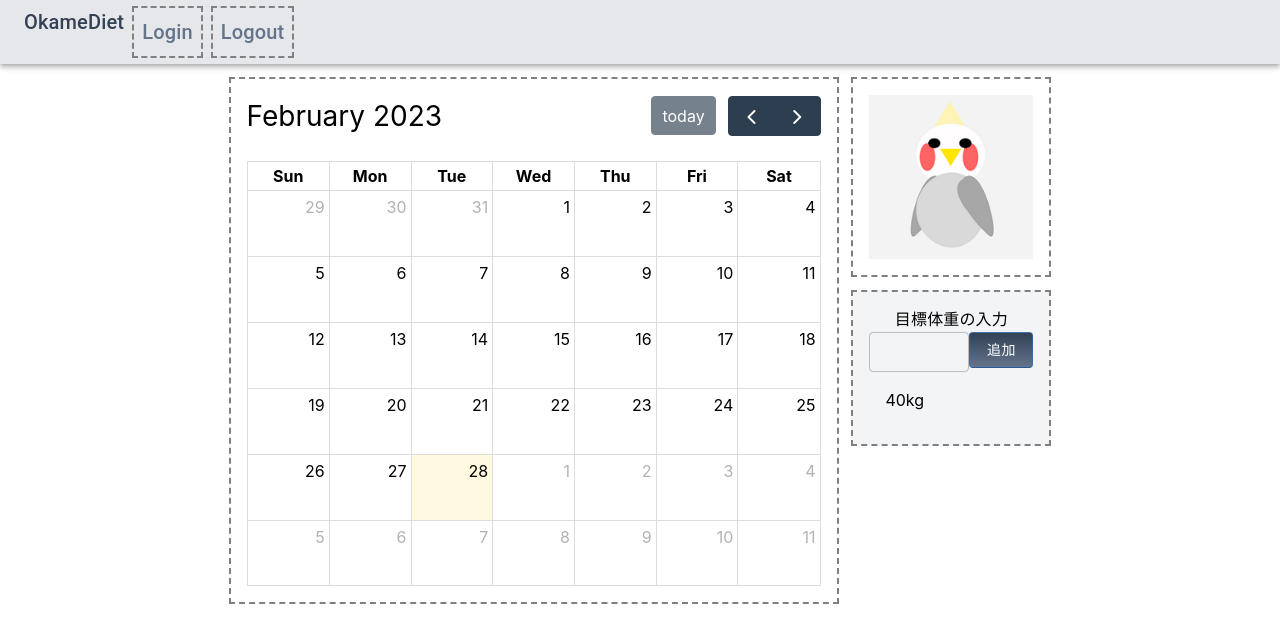
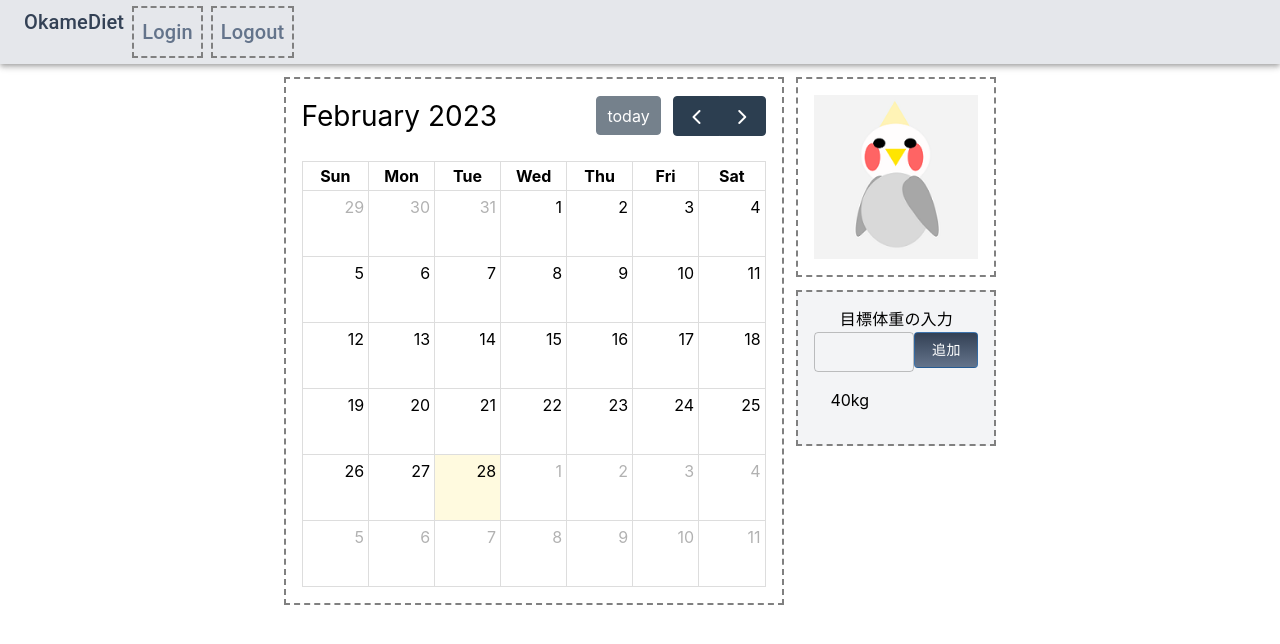
Before and after one commit to naka520/testsite, a React (Create React App) app: page / in a window 1280 px wide. Shown: the top 644 px of the page. Built offline with nearby package versions, Linux system fonts and the light colour scheme.

Commit message:
"fix callender Layout"

```diff
--- a/src/App.css
+++ b/src/App.css
@@ -38,7 +38,7 @@
 }
 
 .hiduke {
-  width: 610px;
+  width: 500px;
   /* height: 600px; */
 }
 
@@ -57,6 +57,10 @@
   color: #61dafb;
 }
 
+.fc .fc-daygrid-body-natural .fc-daygrid-day-events {
+  margin-bottom: 0em !important;
+}
+
 @keyframes App-logo-spin {
   from {
     transform: rotate(0deg);
--- a/src/component/Calender.js
+++ b/src/component/Calender.js
@@ -94,6 +94,7 @@ const Calendar = ({ events, setEvents }) => {
         events={events}
         eventContent={(eventInfo) => eventInfo.event.title}
         dateClick={handleClickOpen}
+        contentHeight="auto"
       />
       <Dialog open={open} onClose={handleClose}>
         <DialogTitle>体重の入力</DialogTitle>
```
